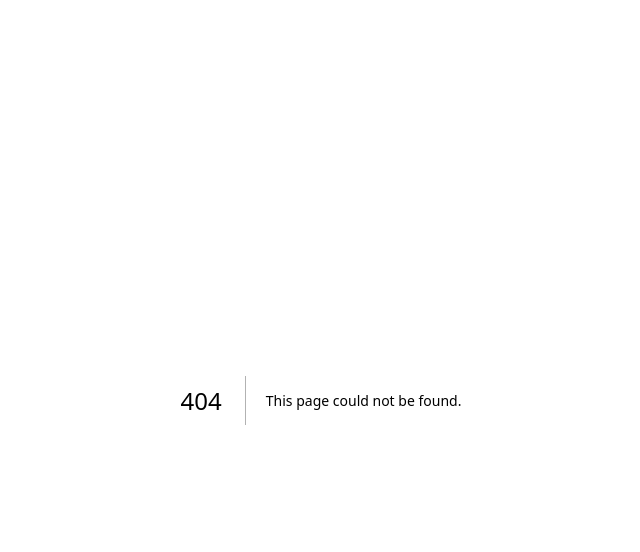
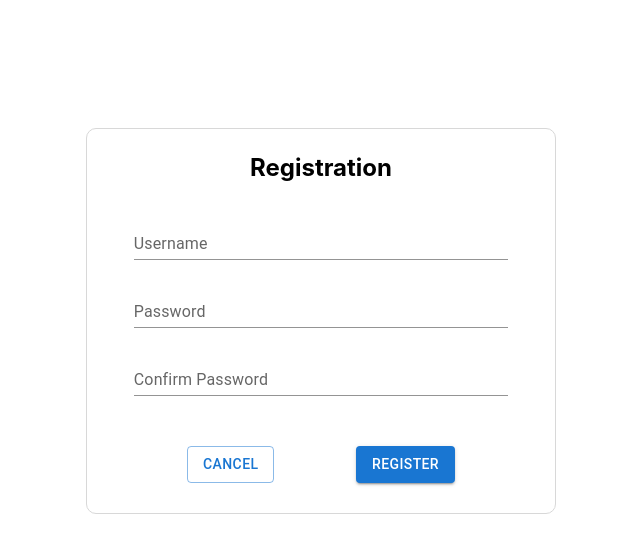
Before and after one commit to azisaba/azisaba-commander-panel, a Next.js app: page /auth/register in a window 1280 px wide. Before the commit this address had no page. Shown: the top 552 px of the page, without its empty margins (319-959 px from the left). Built offline with nearby package versions, Linux system fonts and the light colour scheme; no server answers.

Commit message:
feat: create registration

```diff
--- a/components/Registration.tsx
+++ b/components/Registration.tsx
@@ -1,7 +1,10 @@
-import React from "react"
+import React, {useEffect, useRef, useState} from "react"
 import styles from "../styles/Registration.module.scss"
 import {isAlphabetNumber, isAlphabetNumberSymbol} from "../utils/CommonRegex";
-import {Box, Button, TextField, Stack, Alert} from "@mui/material";
+import {Box, Button, TextField, Stack, Alert, TextFieldProps} from "@mui/material";
+import {useRouter} from "next/router";
+import {useSession} from "next-auth/react";
+import {fetchData} from "../utils/FetchUnit";
 
 type RegistrationForm = {
     username: string
@@ -12,83 +15,132 @@ type RegistrationForm = {
     warningPassword: boolean
     warningConfirmPassword: boolean
     alert: boolean
+    result?: string
 }
 
-export class Registration extends React.Component<any, RegistrationForm> {
+export function Registration() {
+    //  redirect if user already authorized or waiting to finish registration
+    const {data: session} = useSession()
+    const router = useRouter()
+    useEffect(() => {
+        //  already authorized
+        if (session) {
+            router.replace('/').then(() => {
+            })
+        }
 
-    constructor(props: any) {
-        super(props)
+        //  finish registration
+        if (router.query.state) {
+            //  post
+            fetchData(
+                'register/'+router.query.state,
+                'GET'
+            ).then((res) => {
+                console.log(res)
 
-        //  init state
-        this.state = {
+                router.replace('/auth/signin').then(() => {
+                })
+            })
+        }
+
+    }, [router, session])
+
+    //  state
+    const [formState, setFormState] = useState<RegistrationForm>(
+        {
             username: "",
             password: "",
             confirmPassword: "",
             warningUsername: false,
             warningPassword: false,
             warningConfirmPassword: false,
-            alert: false
+            alert: false,
+            result: undefined
+        }
+    )
+
+    //  ref
+    const usernameRef = useRef<TextFieldProps>(null)
+    const passwordRef = useRef<TextFieldProps>(null)
+    const confirmPasswordRef = useRef<TextFieldProps>(null)
+
+    function onChangeUsername() {
+        setFormState((prevState) => ({
+            ...prevState,
+            warningUsername: !isAlphabetNumber(usernameRef.current?.value as string, 4, 32)
+        }))
     }
 
-        //  bind handlers
-        this.handlerSubmit = this.handlerSubmit.bind(this)
-        this.onChangeUsername = this.onChangeUsername.bind(this)
-        this.onChangePassword = this.onChangePassword.bind(this)
-        this.onChangeConfirmPassword = this.onChangeConfirmPassword.bind(this)
+    function onChangePassword() {
+        setFormState((prevState) => ({
+            ...prevState,
+            warningPassword: !isAlphabetNumber(passwordRef.current?.value as string, 8, 100)
+        }))
+
+        //  confirm
+        setFormState((prevState) => ({
+            ...prevState,
+            warningConfirmPassword: !isAlphabetNumberSymbol(passwordRef.current?.value as string, 8, 100)
+                || (confirmPasswordRef.current?.value != passwordRef.current?.value)
+        }))
     }
 
-
-    onChangeUsername(event: React.ChangeEvent<HTMLTextAreaElement | HTMLInputElement>) {
-        this.setState({
-            username: event.target.value,
-            warningUsername: !isAlphabetNumber(event.target.value, 4, 32)
-        })
+    function onChangeConfirmPassword() {
+        setFormState((prevState) => ({
+            ...prevState,
+            warningConfirmPassword: !isAlphabetNumberSymbol(confirmPasswordRef.current?.value as string, 8, 100)
+                || (confirmPasswordRef.current?.value != passwordRef.current?.value)
+        }))
     }
 
-    onChangePassword(event: React.ChangeEvent<HTMLTextAreaElement | HTMLInputElement>) {
-        this.setState({
-            password: event.target.value,
-            warningPassword: !isAlphabetNumberSymbol(event.target.value, 8, 100)
-        })
-
-        //  confirm
-        this.setState({
-            warningConfirmPassword: !isAlphabetNumberSymbol(event.target.value, 8, 100)
-                || (this.state.confirmPassword != event.target.value)
-        })
+    async function handlerSubmit() {
+        //  Validation check
+        if (
+            !isAlphabetNumber(usernameRef.current?.value as string, 4, 32)
+            || !isAlphabetNumber(passwordRef.current?.value as string, 8, 100)
+            || !isAlphabetNumber(confirmPasswordRef.current?.value as string, 8, 100)
+            || passwordRef.current?.value != confirmPasswordRef.current?.value
+        ) {
+            setFormState((prevState) => ({
+                ...prevState,
+                alert: true
+            }))
+            return
         }
 
-    onChangeConfirmPassword(event: React.ChangeEvent<HTMLTextAreaElement | HTMLInputElement>) {
-        this.setState({
-            confirmPassword: event.target.value,
-            warningConfirmPassword: !isAlphabetNumberSymbol(event.target.value, 8, 100)
-                || (this.state.password != event.target.value)
-        })
+        //  Post
+        const res = await fetchData(
+            'register',
+            'POST',
+            {
+                username: usernameRef.current?.value as string,
+                password: passwordRef.current?.value as string
+            }
+        )
+
+        if (!res) {
+            setFormState((prevState) => ({
+                ...prevState,
+                result: "Server is down now"
+            }))
+            return
+        }
+        if (res != 200) {
+            //  show error message
+            setFormState((prevState) => ({
+                ...prevState,
+                result: res.error
+            }))
+            return
         }
 
-    handlerSubmit() {
-        //  Validation check
-        if (
-            !isAlphabetNumber(this.state.username, 4, 32)
-            || !isAlphabetNumber(this.state.password, 8, 100)
-            || !isAlphabetNumber(this.state.confirmPassword, 8, 100)
-            || this.state.password != this.state.confirmPassword
-        ) {
-            this.setState({
-                alert: true
-            })
-            return
-        }
-        //  Post with AJax
+        console.log("success")
 
         //  redirect with param
     }
 
-
-    render() {
     return (
         <Box
-                component="form"
             sx={{
                 width: '470px',
                 // height: '380px',
@@ -110,7 +162,7 @@ export class Registration extends React.Component<any, RegistrationForm> {
                     mx: 'auto'
                 }}
             >
-                    {this.state.alert &&
+                {formState.alert &&
                     <Alert
                         severity={"error"}
                         sx={{
@@ -123,41 +175,56 @@ export class Registration extends React.Component<any, RegistrationForm> {
                         Also, Password and Confirm Password must be correctly matched.
                     </Alert>
                 }
+                {formState.result &&
+                    <Alert
+                        severity={"error"}
+                        sx={{
+                            mb: '20px'
+                        }}
+                    >
+                        {formState.result}
+                    </Alert>
+                }
             </Stack>
 
             <div className={styles.input_container}>
                 <TextField
-                        id={"username_input"}
+                    id={"username"}
+                    name={"username"}
                     label={"Username"}
-                        defaultValue={this.state.username}
                     variant={"standard"}
-                        onChange={this.onChangeUsername}
+                    inputRef={usernameRef}
+                    onChange={onChangeUsername}
                     fullWidth
-                        error={this.state.warningUsername}
+                    error={formState.warningUsername}
                     sx={{
                         mb: '20px'
                     }}
                 />
                 <TextField
-                        id={"password_input"}
+                    id={"password"}
+                    name={"password"}
                     label={"Password"}
-                        defaultValue={this.state.username}
+                    type={"password"}
                     variant={"standard"}
-                        onChange={this.onChangePassword}
+                    inputRef={passwordRef}
+                    onChange={onChangePassword}
                     fullWidth
-                        error={this.state.warningPassword}
+                    error={formState.warningPassword}
                     sx={{
                         mb: '20px'
                     }}
                 />
                 <TextField
-                        id={"confirm_password_input"}
+                    id={"confirm_password"}
+                    name={"confirm_password"}
                     label={"Confirm Password"}
-                        defaultValue={this.state.username}
+                    type={"password"}
                     variant={"standard"}
-                        onChange={this.onChangeConfirmPassword}
+                    inputRef={confirmPasswordRef}
+                    onChange={onChangeConfirmPassword}
                     fullWidth
-                        error={this.state.warningConfirmPassword}
+                    error={formState.warningConfirmPassword}
                     sx={{
                         mb: '20px'
                     }}
@@ -167,11 +234,11 @@ export class Registration extends React.Component<any, RegistrationForm> {
                 <Button href={"/"} variant={"outlined"}>
                     Cancel
                 </Button>
-                    <Button onClick={this.handlerSubmit} variant={"contained"}>
+                <Button onClick={handlerSubmit} variant={"contained"}>
                     Register
                 </Button>
             </div>
         </Box>
     )
+
 }
-}
--- /dev/null
+++ b/pages/auth/register.tsx
@@ -0,0 +1,9 @@
+import {Registration} from "../../components/Registration";
+
+export default function RegisterPage() {
+    return (
+        <>
+            <Registration/>
+        </>
+    )
+}
--- a/styles/Registration.module.scss
+++ b/styles/Registration.module.scss
@@ -19,3 +19,8 @@
   justify-content: space-between;
   padding: 30px 100px;
 }
+
+.go_to_register
+{
+  text-align: center;
+}
```
Also changed, not shown: components/SignIn.tsx (+12 -2 lines), pages/auth/signin.tsx (+5 -3 lines). Lines whose indentation alone changed are shown as unchanged.
